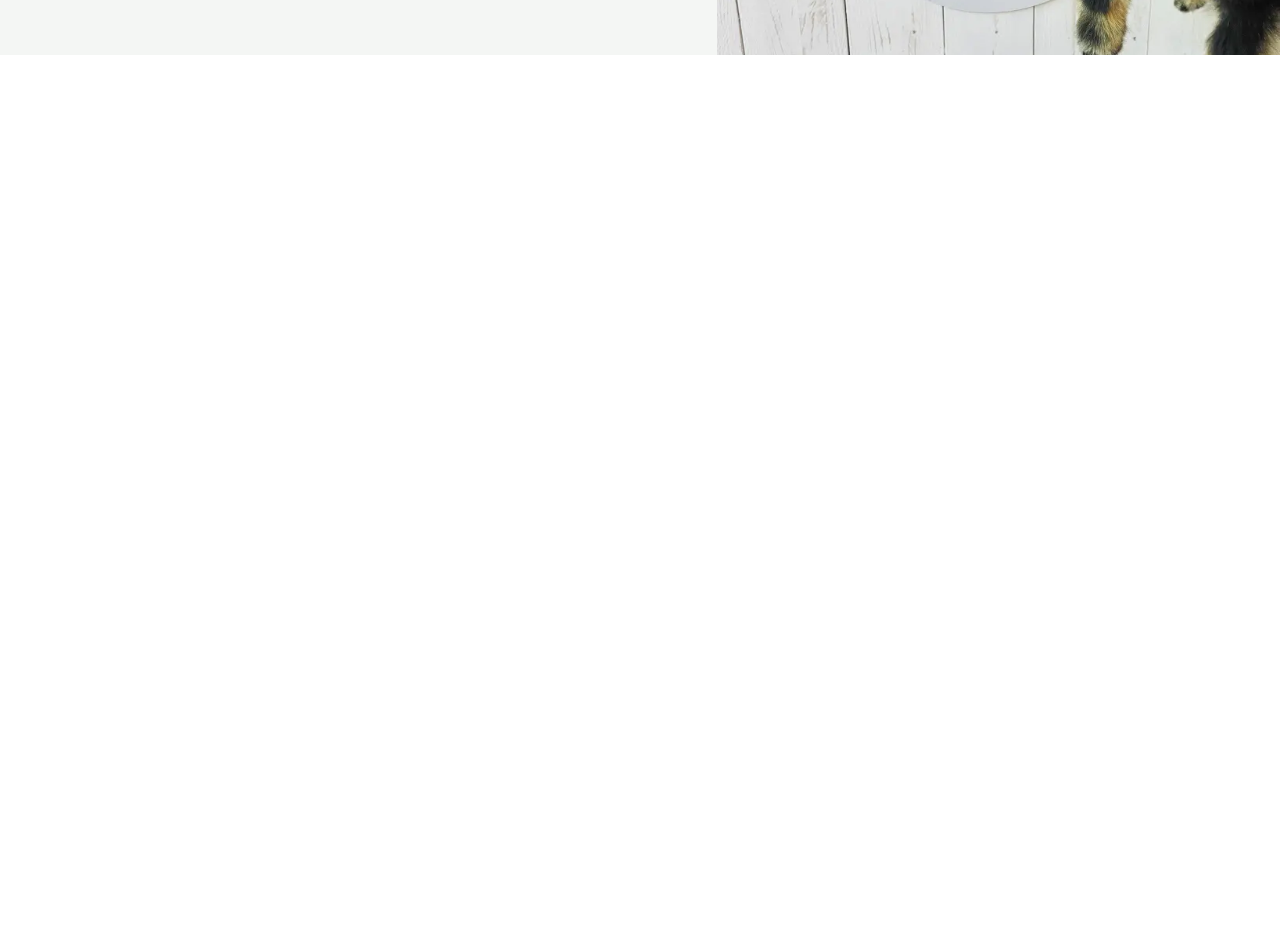
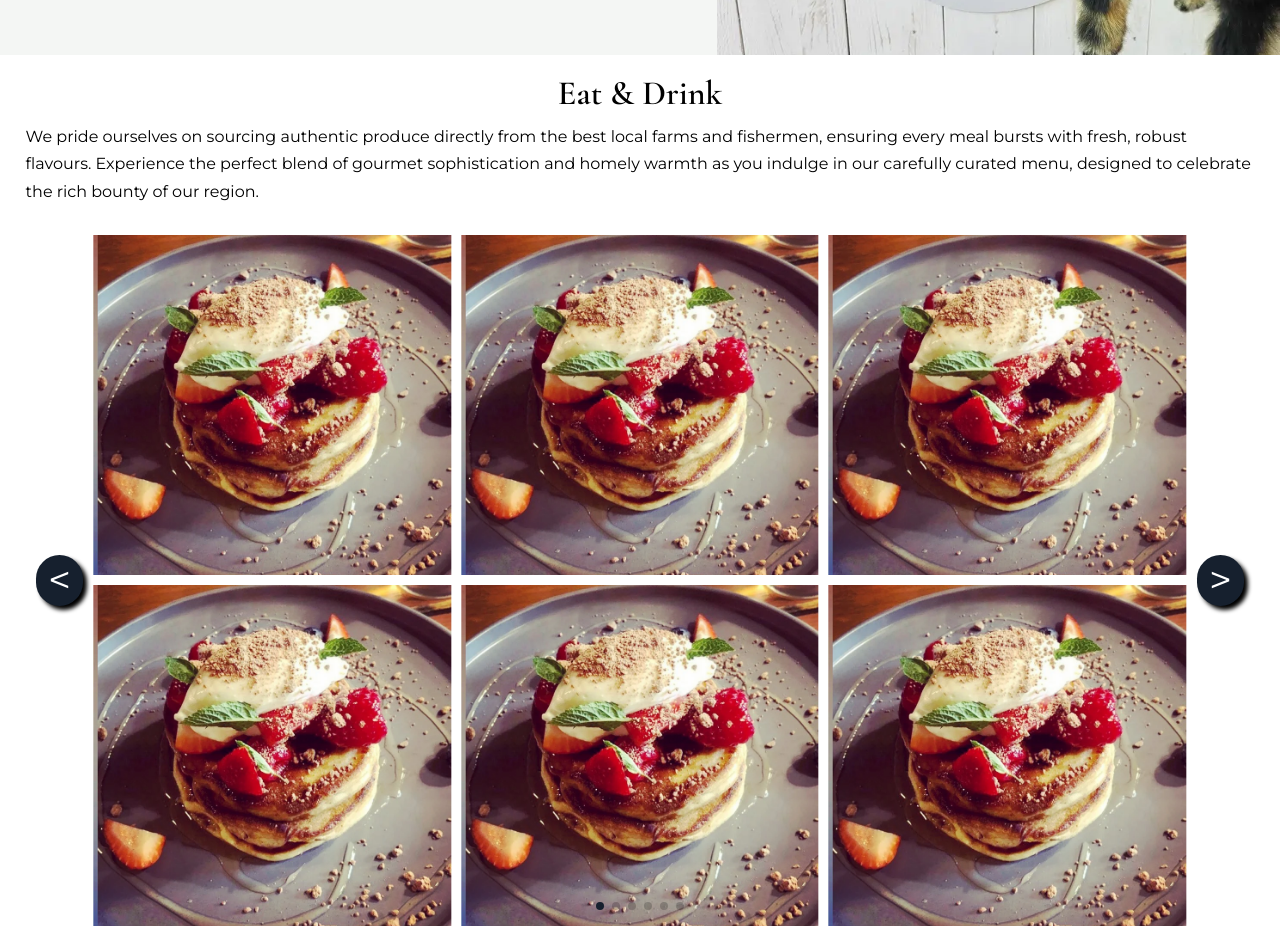
Before and after one commit to DannyClark90/Black-Pig-Catering-Website, a Next.js app: page /home in a window 1280 px wide. Shown: the part 1440-2376 px from the top of the page. Before the commit the page ends 1495 px from the top, so only its background shows below. Built offline with nearby package versions, Linux system fonts and the light colour scheme.

Commit message:
Eat & drink section & gallery created.

```diff
--- /dev/null
+++ b/Components/Eat_And_Drink.jsx
@@ -0,0 +1,20 @@
+import styles from "@/css/eat-and-drink.module.css";
+import Gallery from "./Gallery";
+
+export default function Eat_And_Drink() {
+  return (
+    <section className={styles["eat-and-drink"]}>
+      <div className={styles["eat-and-drink__body"]}>
+        <h2>Eat & Drink</h2>
+        <p>
+          We pride ourselves on sourcing authentic produce directly from the
+          best local farms and fishermen, ensuring every meal bursts with fresh,
+          robust flavours. Experience the perfect blend of gourmet
+          sophistication and homely warmth as you indulge in our carefully
+          curated menu, designed to celebrate the rich bounty of our region.
+        </p>
+      </div>
+      <Gallery />
+    </section>
+  );
+}
--- /dev/null
+++ b/Components/Gallery.jsx
@@ -0,0 +1,158 @@
+"use client";
+import { useRef, useEffect } from "react";
+import { Swiper, SwiperSlide } from "swiper/react";
+import { Navigation, Grid, Pagination, Autoplay} from "swiper/modules";
+import styles from "@/css/gallery.module.css";
+import Image from "next/image";
+import image1 from "@/public/Assets/Food_Gallery/1.webp";
+
+// Import Swiper styles
+import "swiper/css";
+import "swiper/css/grid";
+import "swiper/css/pagination";
+import "swiper/css/navigation";
+
+export default function Gallery() {
+  const nextButtonRef = useRef(null);
+  const prevButtonRef = useRef(null);
+
+  useEffect(() => {
+    if (nextButtonRef.current && prevButtonRef.current) {
+      const nextButton = nextButtonRef.current;
+      const prevButton = prevButtonRef.current;
+      const swiperInstance = document.querySelector(`.${styles.swiper}`).swiper;
+
+      swiperInstance.params.navigation.nextEl = nextButton;
+      swiperInstance.params.navigation.prevEl = prevButton;
+
+      swiperInstance.navigation.init();
+      swiperInstance.navigation.update();
+    }
+  }, []);
+
+  return (
+    <>
+      <div className={styles["swiper__container"]}>
+        <div ref={prevButtonRef} className={styles["swiper-button-prev"]}>
+          <p>{"<"}</p>
+        </div>
+        <Swiper
+          modules={[Navigation, Grid, Pagination, Autoplay]}
+          slidesPerView={3}
+          grid={{
+            rows: 2,
+          }}
+          autoplay={{
+            delay: 3000,
+            disableOnInteraction: true
+          }}
+          loop={true}
+          breakpoints={{
+            // when window width is >= 640px
+            344: {
+              slidesPerView: 1,
+              grid: {
+                rows: 1,
+                fill: 'row'
+                }
+            },
+            // when window width is >= 768px
+            766: {
+                slidesPerView: 2,
+                grid: {
+                  rows: 2,
+                  fill: 'row'
+                  }
+              },
+            855: {
+              slidesPerView: 3,
+              grid: {
+                rows: 2,
+                fill: 'row'
+                }
+            },
+          }}
+          navigation={{
+            nextEl: nextButtonRef.current,
+            prevEl: prevButtonRef.current,
+          }}
+          spaceBetween={10}
+          pagination={{
+            clickable: true,
+          }}
+          className={styles.swiper}
+        >
+          <SwiperSlide>
+            <div className={styles["swiper__slide"]}>
+              <Image alt="picture 1" src={image1} fill objectFit="cover" />
+            </div>
+          </SwiperSlide>
+
+          <SwiperSlide>
+            <div className={styles["swiper__slide"]}>
+              <Image alt="picture 1" src={image1} fill objectFit="cover" />
+            </div>
+          </SwiperSlide>
+
+          <SwiperSlide>
+            <div className={styles["swiper__slide"]}>
+              <Image alt="picture 1" src={image1} fill objectFit="cover" />
+            </div>
+          </SwiperSlide>
+
+          <SwiperSlide>
+            <div className={styles["swiper__slide"]}>
+              <Image alt="picture 1" src={image1} fill objectFit="cover" />
+            </div>
+          </SwiperSlide>
+
+          <SwiperSlide>
+            <div className={styles["swiper__slide"]}>
+              <Image alt="picture 1" src={image1} fill objectFit="cover" />
+            </div>
+          </SwiperSlide>
+
+          <SwiperSlide>
+            <div className={styles["swiper__slide"]}>
+              <Image alt="picture 1" src={image1} fill objectFit="cover" />
+            </div>
+          </SwiperSlide>
+
+          <SwiperSlide>
+            <div className={styles["swiper__slide"]}>
+              <Image alt="picture 1" src={image1} fill objectFit="cover" />
+            </div>
+          </SwiperSlide>
+
+          <SwiperSlide>
+            <div className={styles["swiper__slide"]}>
+              <Image alt="picture 1" src={image1} fill objectFit="cover" />
+            </div>
+          </SwiperSlide>
+
+          <SwiperSlide>
+            <div className={styles["swiper__slide"]}>
+              <Image alt="picture 1" src={image1} fill objectFit="cover" />
+            </div>
+          </SwiperSlide>
+
+          <SwiperSlide>
+            <div className={styles["swiper__slide"]}>
+              <Image alt="picture 1" src={image1} fill objectFit="cover" />
+            </div>
+          </SwiperSlide>
+
+          <SwiperSlide>
+            <div className={styles["swiper__slide"]}>
+              <Image alt="picture 1" src={image1} fill objectFit="cover" />
+            </div>
+          </SwiperSlide>
+        </Swiper>
+
+        <div ref={nextButtonRef} className={styles["swiper-button-next"]}>
+          <p>{">"}</p>
+        </div>
+      </div>
+    </>
+  );
+}
--- a/app/(cafe)/home/page.js
+++ b/app/(cafe)/home/page.js
@@ -1,3 +1,5 @@
+import Eat_And_Drink from "@/Components/Eat_And_Drink";
+import Gallery from "@/Components/Gallery";
 import Header from "@/Components/Home_Header";
 import Section from "@/Components/Section";
 
@@ -18,6 +20,8 @@ export default function page() {
         body={`${"With Spacious seating and drinking bowls available, the farm cafe is the perfect spot for you and your furry friend to relax and enjoy."}`}
         image={"/Assets/Restaurant_Shots/2.webp"}
       />
+
+      <Eat_And_Drink/>
     </main>
   );
 }
--- a/app/globals.css
+++ b/app/globals.css
@@ -16,6 +16,8 @@
   --colour-primary-grey: #F4F6F4;
   --colour-secondary-white: #FFFFFF;
   --colour-secondary-black: #131313;
+
+  --swiper-pagination-color: var(--colour-primary-blue);
 }
 
 html, body {
--- /dev/null
+++ b/css/eat-and-drink.module.css
@@ -0,0 +1,20 @@
+.eat-and-drink {
+    position: relative;
+    display: flex;
+    flex-direction: column;
+    justify-content: center;
+    align-items: center;
+    gap: 3rem;
+    width: 100vw;
+    height: fit-content;
+    padding: 1rem 2%;
+    background-color: var(--colour-secondary-white);
+  }
+
+  .eat-and-drink__body {
+    position: relative;
+    display: flex;
+    flex-direction: column;
+    justify-content: center;
+    align-items: center;
+  }
--- /dev/null
+++ b/css/gallery.module.css
@@ -0,0 +1,60 @@
+.swiper__container {
+  position: relative;
+  display: flex;
+  justify-content: space-evenly;
+  align-items: center;
+  width: 100%;
+  height: fit-content;
+}
+
+.swiper {
+  width: 100%;
+  height: 54vw;
+}
+
+.swiper__slide {
+  display: flex;
+  justify-content: center;
+  align-items: center;
+  width: 27vw;
+  height: 27vw;
+}
+
+.swiper-button-next,
+.swiper-button-prev {
+  display: flex;
+  justify-content: center;
+  align-items: center;
+  font-size: 4rem;
+  position: relative;
+  cursor: pointer;
+  background: var(--colour-primary-blue);
+  color: var(--colour-secondary-white);
+  height: 4vw;
+  width: 4vw;
+  padding: 1rem;
+  margin: 1rem;
+  border-radius: 100rem;
+  z-index: 4;
+  box-shadow: 4px 4px 4px 0px rgba(0, 0, 0, 90);
+}
+
+.swiper-button-next:hover,
+.swiper-button-prev:hover {
+  transform: translateY(-3px);
+  border-style: none;
+}
+
+.swiper-button-next:focus,
+.swiper-button-prev:focus,
+.swiper-button-next:active,
+.swiper-button-prev:active {
+  transform: translateY(-1px);
+}
+
+@media all and (max-width: 854px) {
+  .swiper-button-next,
+  .swiper-button-prev {
+    font-size: 2.4rem;
+  }
+}
--- a/package.json
+++ b/package.json
@@ -13,7 +13,8 @@
     "next": "^14.2.5",
     "react": "^18",
     "react-dom": "^18",
-    "react-icons": "^5.2.1"
+    "react-icons": "^5.2.1",
+    "swiper": "^11.1.7"
   },
   "devDependencies": {
     "eslint": "^8",
```
Also changed, not shown: 1 other file (tests, documents, lock files or other folders).
